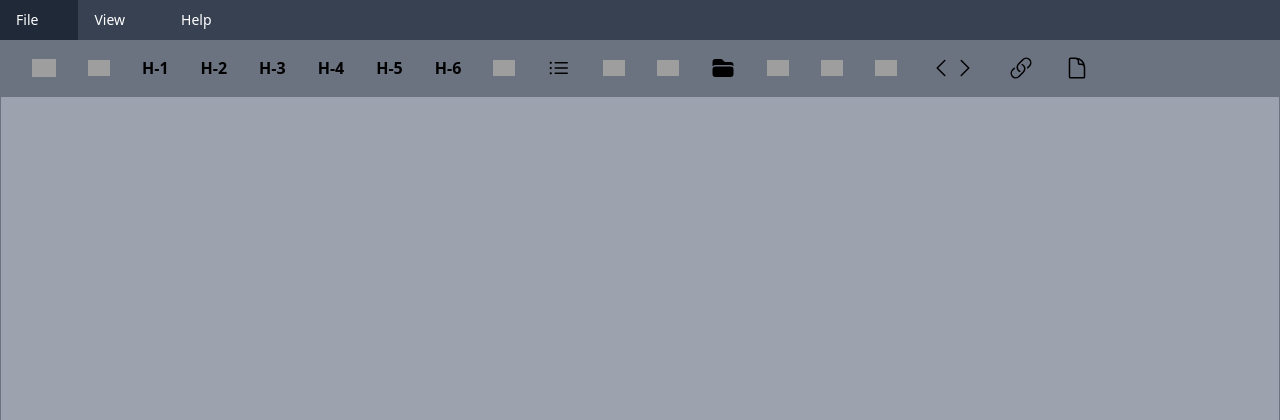
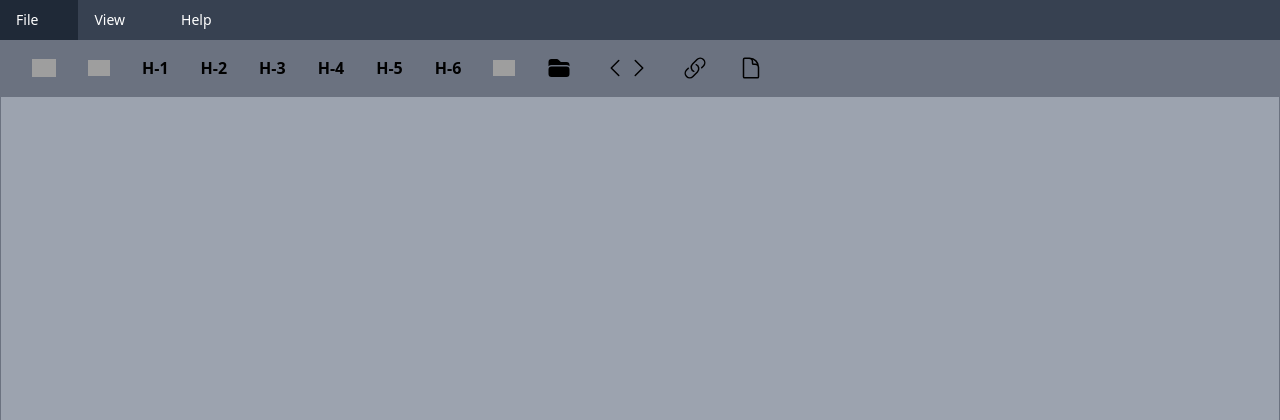
Before and after one commit to flyingcakes85/easywriter, a Flask app: page / in a window 1280 px wide. Shown: the top 420 px of the page. Run offline with Flask 2, Linux system fonts and the light colour scheme; some libraries are stand-ins or nearby versions; grey boxes are pictures that could not be loaded.

Commit message:
Remove buttons
Signed-off-by: Snehit Sah <snehitsah@protonmail.com>

```diff
--- a/templates/index.html
+++ b/templates/index.html
@@ -172,36 +172,11 @@
 
             <B>H-6</B>
         </button>
-
-
-        <button class="hover:bg-gray-800 py-2 px-4 rounded" id="btnBullet">
-
-            <img src="https://cdn-icons-png.flaticon.com/512/2355/2355289.png" height="22px" width="22px"></img>
-            </button>
-
-        <button class="hover:bg-gray-800 py-2 px-4 rounded" id="btnItalic">
-            <svg xmlns="http://www.w3.org/2000/svg" fill="none" viewBox="0 0 24 24" stroke-width="1.5"
-                stroke="currentColor" class="w-6 h-6">
-                <path stroke-linecap="round" stroke-linejoin="round"
-                    d="M8.25 6.75h12M8.25 12h12m-12 5.25h12M3.75 6.75h.007v.008H3.75V6.75zm.375 0a.375.375 0 11-.75 0 .375.375 0 01.75 0zM3.75 12h.007v.008H3.75V12zm.375 0a.375.375 0 11-.75 0 .375.375 0 01.75 0zm-.375 5.25h.007v.008H3.75v-.008zm.375 0a.375.375 0 11-.75 0 .375.375 0 01.75 0z" />
-            </svg>
-        </button>
-
-
-
-        <button class="hover:bg-gray-800 py-2 px-4 rounded" id="btn"></img>
-
-            <img src="https://cdn-icons-png.flaticon.com/128/3031/3031282.png" height="22px" width="22px"></img>
-        </button>
-
-
-
         <button class="hover:bg-gray-800 py-2 px-4 rounded" id="btnBlockquote">
 
             <img src="https://cdn.iconscout.com/icon/free/png-64/quote-right-3488173-2943576.png" height="22px"
                 width="22px"></img>
         </button>
-
 
 
         <button class="hover:bg-gray-800 py-2 px-4 rounded" id="btnFolder">
@@ -210,21 +185,6 @@
                     d="M19.5 21a3 3 0 003-3v-4.5a3 3 0 00-3-3h-15a3 3 0 00-3 3V18a3 3 0 003 3h15zM1.5 10.146V6a3 3 0 013-3h5.379a2.25 2.25 0 011.59.659l2.122 2.121c.14.141.331.22.53.22H19.5a3 3 0 013 3v1.146A4.483 4.483 0 0019.5 9h-15a4.483 4.483 0 00-3 1.146z" />
             </svg>
         </button>
-        <button class="hover:bg-gray-800 py-2 px-4 rounded" id="btnUndo">
-            <img src="https://cdn.iconscout.com/icon/free/png-64/undo-1781799-1518226.png" height="22px"
-                width="22px"></img>
-        </button>
-        <button class="hover:bg-gray-800 py-2 px-4 rounded" id="btnRedo">
-            <img src="https://cdn.iconscout.com/icon/free/png-64/redo-edit-back-rollback-return-31952.png" height="22px"
-                width="22px"></img>
-
-        </button>
-        <button class="hover:bg-gray-800 py-2 px-4 rounded" id="btnStrike"> </img>
-            <img src="https://cdn-icons-png.flaticon.com/128/25/25626.png" height="22px" width="22px"></img>
-        </button>
-
-
-
         <button class="hover:bg-gray-800 py-2 px-4 flex rounded" id="btnCode">
             <svg xmlns="http://www.w3.org/2000/svg" fill="none" viewBox="0 0 24 24" stroke-width="1.5"
                 stroke="currentColor" class="w-6 h-6">
```
